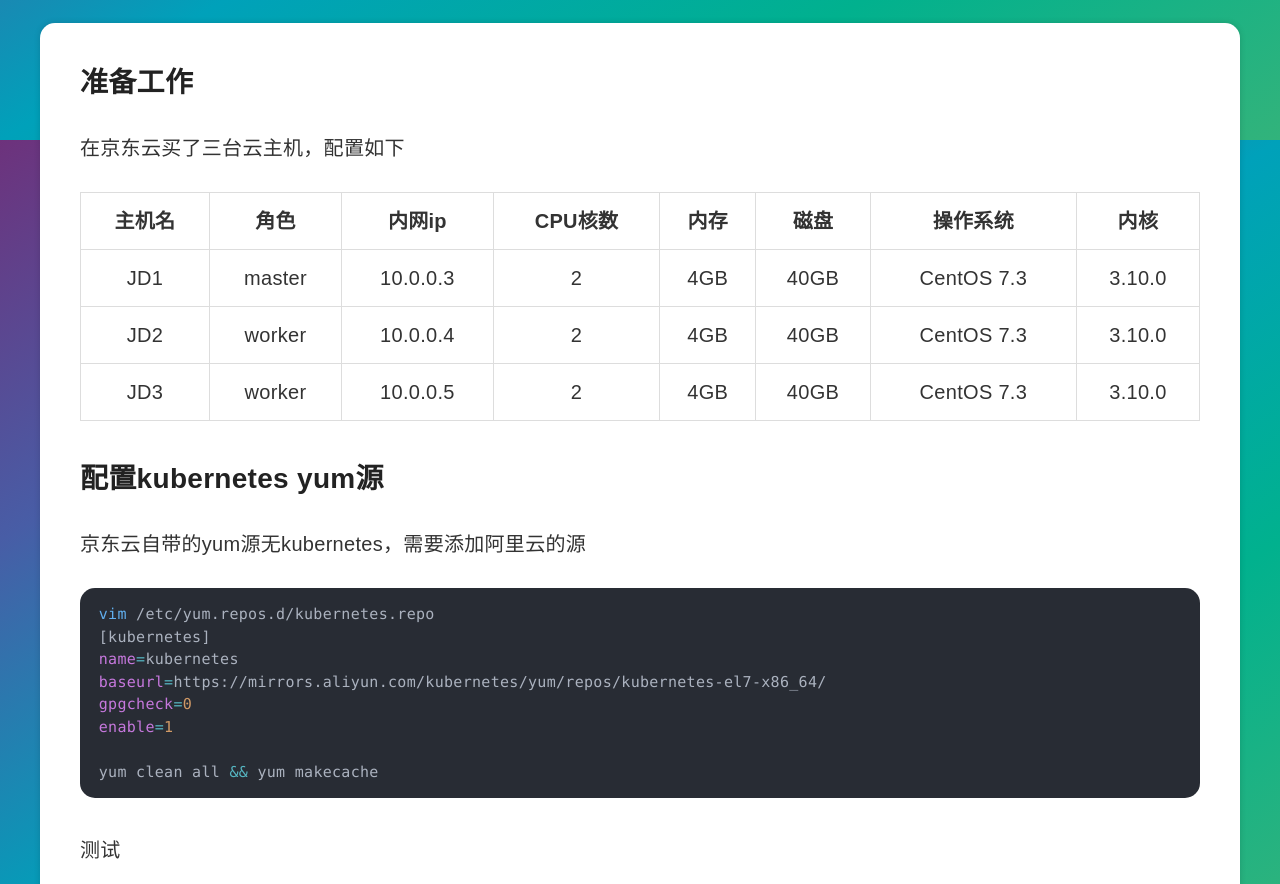
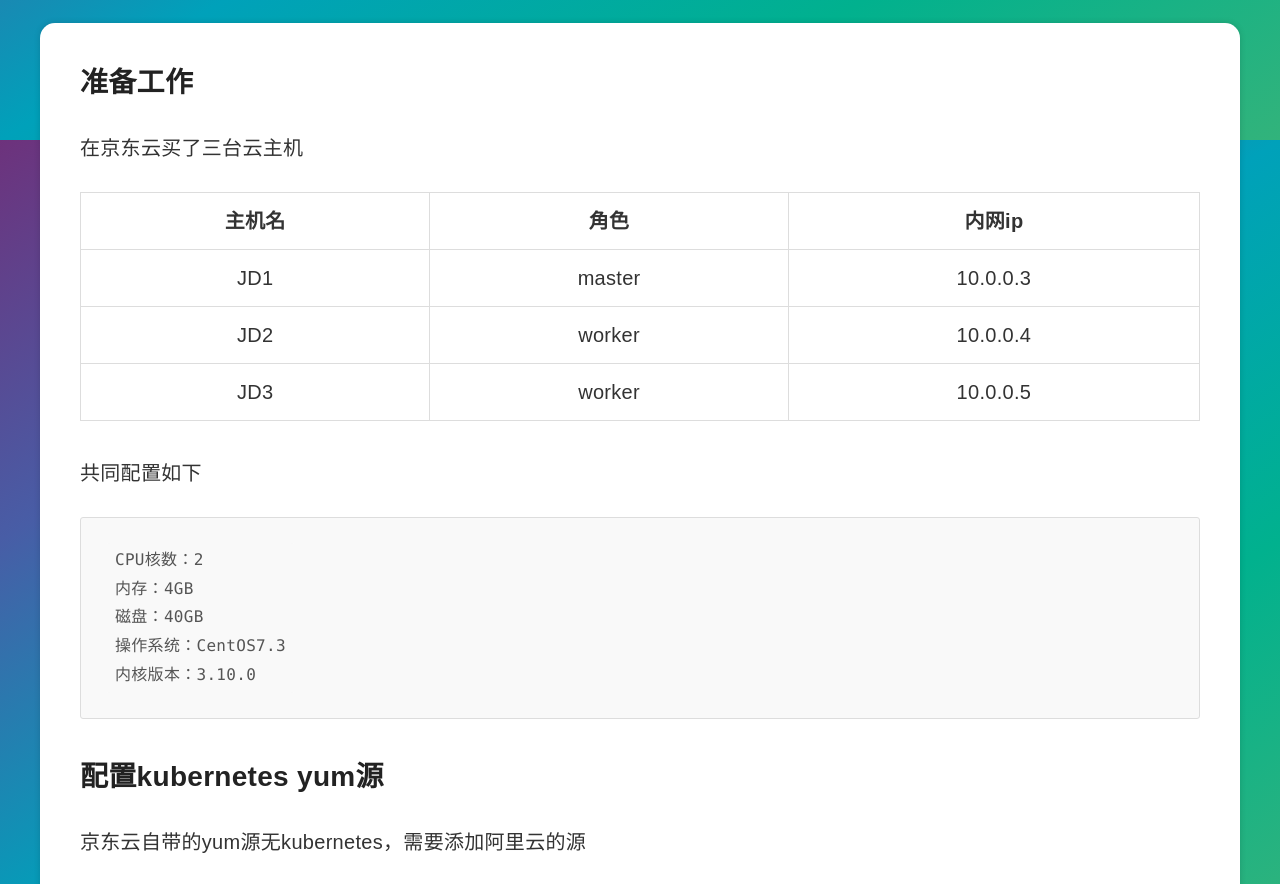
Before and after one commit to ixwu/ixwu.github.io, a plain HTML site: page config-k8s-1.17.2-with-kubeadm/index.html in a window 1280 px wide. Shown: the part 660-1544 px from the top of the page. Drawn offline with Linux system fonts and the light colour scheme; some packages are replaced by stand-ins of ours; a script that the page names is missing.

Commit message:
update from gridea: 2020-02-09 11:32:57

```diff
--- a/config-k8s-1.17.2-with-kubeadm/index.html
+++ b/config-k8s-1.17.2-with-kubeadm/index.html
@@ -79,7 +79,7 @@
         <div class="center content">
           <div class="featured-image cover" style="background-image: url('https://images.unsplash.com/photo-1575714223081-7912ca3255a7?ixlib=rb-1.2.1&amp;ixid=eyJhcHBfaWQiOjEyMDd9&amp;auto=format&amp;fit=crop&amp;w=1189&amp;q=80');">
             <div class="meta top">
-              <time class="meta-info" style="float:left;" datetime="2020-01-27"><i class="fa fa-calendar"></i><span class="lately">12 天前</span></time>
+              <time class="meta-info" style="float:left;" datetime="2020-01-27"><i class="fa fa-calendar"></i><span class="lately">13 天前</span></time>
 
 
                <span id="/post/config-k8s-1.17.2-with-kubeadm/" class="leancloud_visitors views-counter meta-info">
@@ -106,18 +106,13 @@
               <section class="post-content">
                 <div class="text">
                   <h2 id="准备工作">准备工作</h2>
-<p>在京东云买了三台云主机，配置如下</p>
+<p>在京东云买了三台云主机</p>
 <table>
 <thead>
 <tr>
 <th>主机名</th>
 <th>角色</th>
 <th>内网ip</th>
-<th>CPU核数</th>
-<th>内存</th>
-<th>磁盘</th>
-<th>操作系统</th>
-<th>内核</th>
 </tr>
 </thead>
 <tbody>
@@ -125,34 +120,26 @@
 <td>JD1</td>
 <td>master</td>
 <td>10.0.0.3</td>
-<td>2</td>
-<td>4GB</td>
-<td>40GB</td>
-<td>CentOS 7.3</td>
-<td>3.10.0</td>
 </tr>
 <tr>
 <td>JD2</td>
 <td>worker</td>
 <td>10.0.0.4</td>
-<td>2</td>
-<td>4GB</td>
-<td>40GB</td>
-<td>CentOS 7.3</td>
-<td>3.10.0</td>
 </tr>
 <tr>
 <td>JD3</td>
 <td>worker</td>
 <td>10.0.0.5</td>
-<td>2</td>
-<td>4GB</td>
-<td>40GB</td>
-<td>CentOS 7.3</td>
-<td>3.10.0</td>
 </tr>
 </tbody>
 </table>
+<p>共同配置如下</p>
+<pre><code>CPU核数：2
+内存：4GB
+磁盘：40GB
+操作系统：CentOS7.3
+内核版本：3.10.0
+</code></pre>
 <h2 id="配置kubernetes-yum源">配置kubernetes yum源</h2>
 <p>京东云自带的yum源无kubernetes，需要添加阿里云的源</p>
 <pre><code class="language-Bash">vim /etc/yum.repos.d/kubernetes.repo
```
Also changed, not shown: archives/index.html (+1 -1 lines), atom.xml (+9 -22 lines), index.html (+1 -1 lines), styles/main.css.
